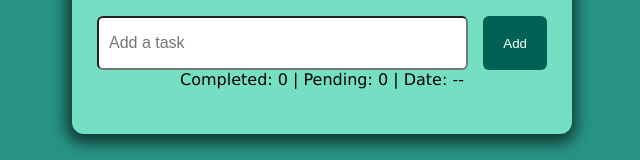
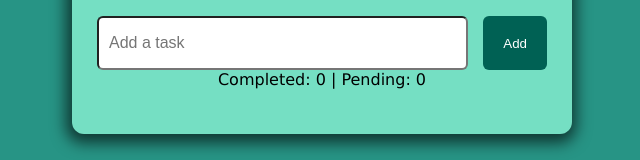
Before and after one commit to mdtabish-dev/todo-app, a plain HTML site: page index.html in a window 1280 px wide. Shown: the part 390-550 px from the top of the page, without its empty margins (318-958 px from the left). Drawn offline with Linux system fonts and the light colour scheme; no server answers.

Commit message:
todo-app(assignment no 24)

```diff
--- a/app.js
+++ b/app.js
@@ -86,6 +86,8 @@ function toggleTodo(id) {
         todoRef.update({ done: !current.done });
     }
 
+
+
     todoRef.once("value", handleSnapshot);
 }
 
--- a/firebase.js
+++ b/firebase.js
@@ -1,4 +1,4 @@
-// Firebase configuration
+
 const firebaseConfig = {
     apiKey: "AIzaSyCABbtqMIj24faW1KxJ8M15NhKGIGBod84",
     authDomain: "todoapp-26fef.firebaseapp.com",
@@ -9,8 +9,6 @@ const firebaseConfig = {
     appId: "1:184621322721:web:195a8556b87092863242a0"
 };
 
-// Initialize Firebase
 firebase.initializeApp(firebaseConfig);
 
-// Reference to 'todos' path in Realtime Database
 var todosRef = firebase.database().ref("todos");
--- a/index.html
+++ b/index.html
@@ -17,8 +17,7 @@
 
     <div class="stats">
         <span id="completedCount">Completed: 0</span> |
-        <span id="pendingCount">Pending: 0</span> |
-        <span id="today">Date: --</span>
+        <span id="pendingCount">Pending: 0</span>
     </div>
 
     <ul id="list"></ul>
--- a/style.css
+++ b/style.css
@@ -64,6 +64,8 @@ ul {
 
 }
 
+
+
 .todo-text {
     flex: 1;
     margin-left: 10px;
```
